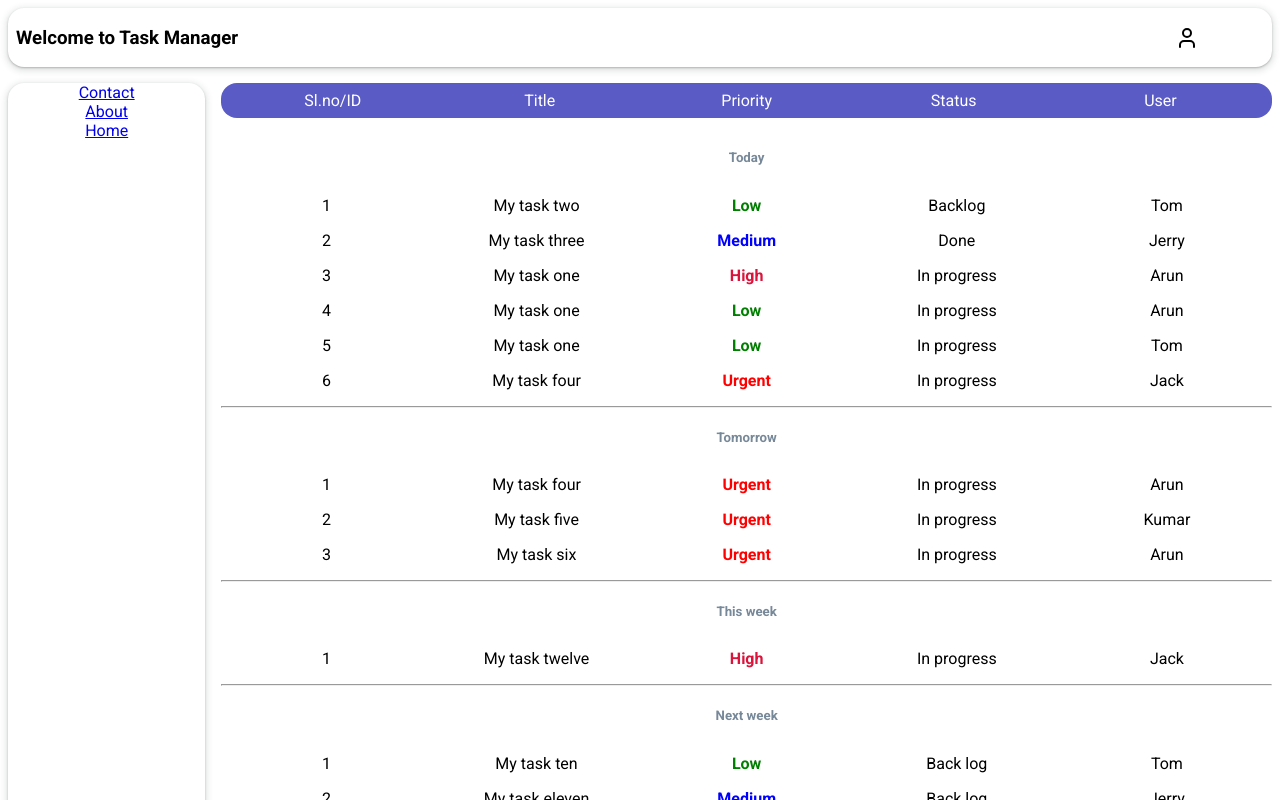
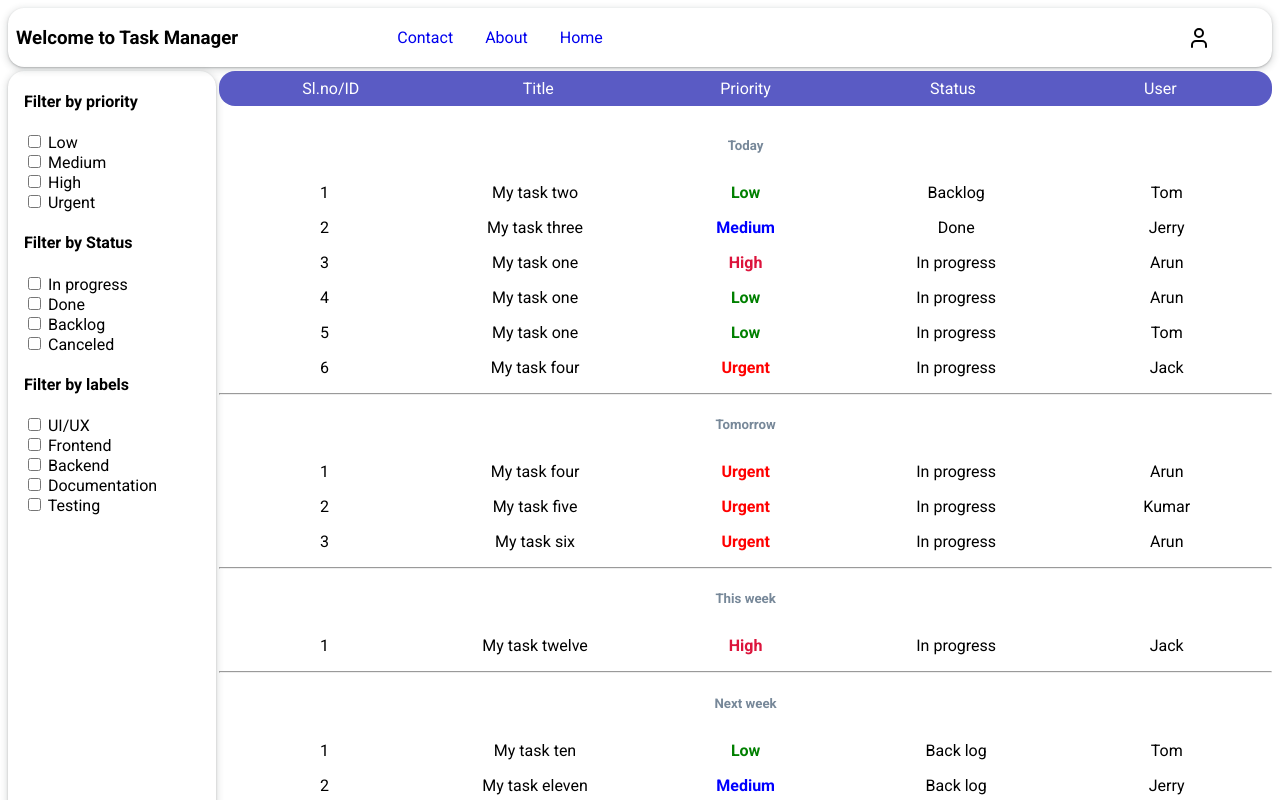
Before and after one commit to arunkumar413/taskManager2, a React (Create React App) app: page / in a window 1280 px wide. Shown: the top 800 px of the page. Built offline with nearby package versions, Linux system fonts and the light colour scheme.

Commit message:
adding sidebar filter UI elements

```diff
--- a/src/components/Header.js
+++ b/src/components/Header.js
@@ -1,4 +1,5 @@
 import React from "react";
+import { Link } from "react-router-dom";
 
 
 export function Header() {
@@ -8,6 +9,11 @@ export function Header() {
             <div className="header-title">
             <h3> Welcome to Task Manager</h3>
             </div>
+            <nav className="sidbar-nav-links">
+                <Link to="/contact">Contact</Link>
+                <Link to="/about">About</Link>
+                <Link to="/">Home</Link>
+            </nav>
             <svg xmlns="http://www.w3.org/2000/svg" width="24" height="24" viewBox="0 0 24 24" fill="none" stroke="currentColor" strokeWidth="2" strokeLinecap="round" strokeLinejoin="round" className="lucide lucide-user"><path d="M19 21v-2a4 4 0 0 0-4-4H9a4 4 0 0 0-4 4v2" /><circle cx="12" cy="7" r="4" /></svg>
         </header>
     )
--- a/src/components/Sidebar.js
+++ b/src/components/Sidebar.js
@@ -6,12 +6,39 @@ import { Link } from "react-router-dom";
 
 export function Sidebar() {
     return (
-        <aside>
-            <nav className="sidbar-nav-links">
-                <Link to="/contact">Contact</Link>
-                <Link to="/about">About</Link>
-                <Link to="/">Home</Link>
-            </nav>
+        <aside className="Sidebar" style={{ paddingLeft: "1rem" }}>
+            <h4> Filter by priority </h4>
+            <input type="checkbox" id="Low" name="Low" value="Low" />
+            <label htmlFor="Low"> Low</label> <br />
+            <input type="checkbox" id="Medium" name="Medium" value="Medium" />
+            <label htmlFor="Medium"> Medium</label> <br />
+            <input type="checkbox" id="High" name="High" value="High" />
+            <label htmlFor="High"> High</label> <br />
+            <input type="checkbox" id="Urgent" name="Urgent" value="Urgent" />
+            <label htmlFor="Urgent"> Urgent</label> <br />
+
+            <h4> Filter by Status </h4>
+            <input type="checkbox" id="in-progress" name="in-progress" value="In progress" />
+            <label htmlFor="in-progress"> In progress</label> <br />
+            <input type="checkbox" id="done" name="done" value="Done" />
+            <label htmlFor="done"> Done</label> <br />
+            <input type="checkbox" id="backlog" name="backlog" value="Backlog" />
+            <label htmlFor="backlog"> Backlog</label> <br />
+            <input type="checkbox" id="canceled" name="canceled" value="Canceled" />
+            <label htmlFor="canceled"> Canceled</label> <br />
+
+            <h4> Filter by labels </h4>
+
+            <input type="checkbox" id="ui" name="ui" value="UI/UX" />
+            <label htmlFor="ui"> UI/UX</label> <br />
+            <input type="checkbox" id="frontend" name="frontend" value="Frontend" />
+            <label htmlFor="front-end"> Frontend</label> <br />
+            <input type="checkbox" id="backend" name="backend" value="Backend" />
+            <label htmlFor="backend"> Backend</label> <br />
+            <input type="checkbox" id="docs" name="docs" value="docs" />
+            <label htmlFor="docs"> Documentation</label> <br />
+            <input type="checkbox" id="testing" name="testing" value="testing" />
+            <label htmlFor="testing"> Testing</label> <br />
         </aside>
     )
 }
--- a/src/pages/TaskPage.js
+++ b/src/pages/TaskPage.js
@@ -11,25 +11,25 @@ export function TaskPage() {
     const [comments, setComments] = useState([{
         comment: "### Lorem Ipsum is simply dummy text of the printing and typesetting industry.",
         commentedBy: 'Arun',
-        date: new Date().toLocaleString()
+        date: new Date().toISOString()
     },
 
     {
         comment: "Lorem Ipsum is simply dummy text of the printing and typesetting industry.",
         commentedBy: 'Arun',
-        date: new Date().toLocaleString()
+        date: new Date().toISOString()
+
+    },
+    {
+        comment: "Lorem Ipsum is simply dummy text of the printing and typesetting industry.Lorem Ipsum is simply dummy text of the printing and typesetting industry.Lorem Ipsum is simply dummy text of the printing and typesetting industry.Lorem Ipsum is simply dummy text of the printing and typesetting industry.Lorem Ipsum is simply dummy text of the printing and typesetting industry.Lorem Ipsum is simply dummy text of the printing and typesetting industry.",
+        commentedBy: 'Arun',
+        date: new Date().toISOString()
 
     },
     {
         comment: "Lorem Ipsum is simply dummy text of the printing and typesetting industry.",
         commentedBy: 'Arun',
-        date: new Date().toLocaleString()
-
-    },
-    {
-        comment: "Lorem Ipsum is simply dummy text of the printing and typesetting industry.",
-        commentedBy: 'Arun',
-        date: new Date().toLocaleString()
+        date: new Date().toISOString()
 
     }
     ])
@@ -50,10 +50,32 @@ export function TaskPage() {
             <div key={index.toString()} className="comment-item">
                 <Markdown>{item.comment}</Markdown>
                 {/* <p>{item.comment}</p> */}
+                <div className="comment-footer">
+                    <span className="commented-by">{item.commentedBy}</span>
+                    <span className="commented-date">{new Date(item.date).toDateString()}</span>
+                </div>
+
 
             </div>
         )
     })
+
+    function addClass(priority) {
+        if (priority === "High") {
+            return "high";
+        } else if (priority === "Low") {
+            return "low";
+        } else if (priority === "Medium") {
+            return "medium";
+        } else if (priority === "Urgent") {
+            return "urgent";
+        }
+        else {
+            return ''
+        }
+    }
+
+
 
     return (
         <div className="TaskPage">
@@ -68,7 +90,10 @@ export function TaskPage() {
                     <svg xmlns="http://www.w3.org/2000/svg" width="24" height="24" viewBox="0 0 24 24" fill="none" stroke="currentColor" strokeWidth="2" strokeLinecap="round" strokeLinejoin="round" className="lucide lucide-list-todo"><rect x="3" y="5" width="6" height="6" rx="1" /><path d="m3 17 2 2 4-4" /><path d="M13 6h8" /><path d="M13 12h8" /><path d="M13 18h8" /></svg>
                     <p>  {selectedTask.status}</p>
                 </div>
-                <p>  {selectedTask.priority}</p>
+                <p className={addClass(selectedTask.priority)} >  {selectedTask.priority}</p>
+                <p>  {new Date(selectedTask.dueDate).toDateString()}</p>
+                <svg xmlns="http://www.w3.org/2000/svg" width="24" height="24" viewBox="0 0 24 24" fill="none" stroke="currentColor" strokeWidth="2" strokeLinecap="round" strokeLinejoin="round" className="lucide lucide-file-edit"><path d="M4 13.5V4a2 2 0 0 1 2-2h8.5L20 7.5V20a2 2 0 0 1-2 2h-5.5"/><polyline points="14 2 14 8 20 8"/><path d="M10.42 12.61a2.1 2.1 0 1 1 2.97 2.97L7.95 21 4 22l.99-3.95 5.43-5.44Z"/></svg>
+
             </div>
 
             <div className="selected-task-page-body">
--- a/src/styles.css
+++ b/src/styles.css
@@ -122,8 +122,7 @@ body {
 .comment-item {
   padding: 0.5rem;
   border-radius: 0.5rem;
-  box-shadow: rgba(60, 64, 67, 0.3) 0px 1px 2px 0px, rgba(60, 64, 67, 0.15) 0px 2px 6px 2px;
-
+  box-shadow: rgba(0, 0, 0, 0.05) 0px 0px 0px 1px, rgb(209, 213, 219) 0px 0px 0px 1px inset;
 }
 
 .selected-task-modal-comments-container {
@@ -141,7 +140,7 @@ body {
   grid-template-columns: repeat(12, 1fr);
   justify-content: center;
   align-items: flex-start;
-  gap: 1rem;
+  gap: 0.2rem;
 }
 
 header {
@@ -192,6 +191,8 @@ main {
   flex-direction: row;
   justify-content: space-evenly;
   align-items: center;
+  background-color: #f1f3f6;
+  border-radius: 0.5rem;
 }
 
 
@@ -207,7 +208,32 @@ main {
 
 .sidbar-nav-links{
   display: flex;
-  flex-direction: column;
+  flex-direction: row;
   justify-content: center;
   align-items: center;
+  column-gap: 1rem;
 }
+
+
+.comment-footer{
+  display: flex;
+  flex-direction: row;
+  justify-content: flex-start;
+  align-items: center;
+  gap: 0.5rem;
+}
+
+.commented-by,.commented-date{
+font-size: 0.8rem;
+}
+
+a{
+  padding-left: 0.5rem;
+  padding-right: 0.5rem;
+  text-decoration: none;
+  border-radius: 0.5rem;
+}
+
+a:hover{
+  background-color: #f1f3f6;
+}
```
